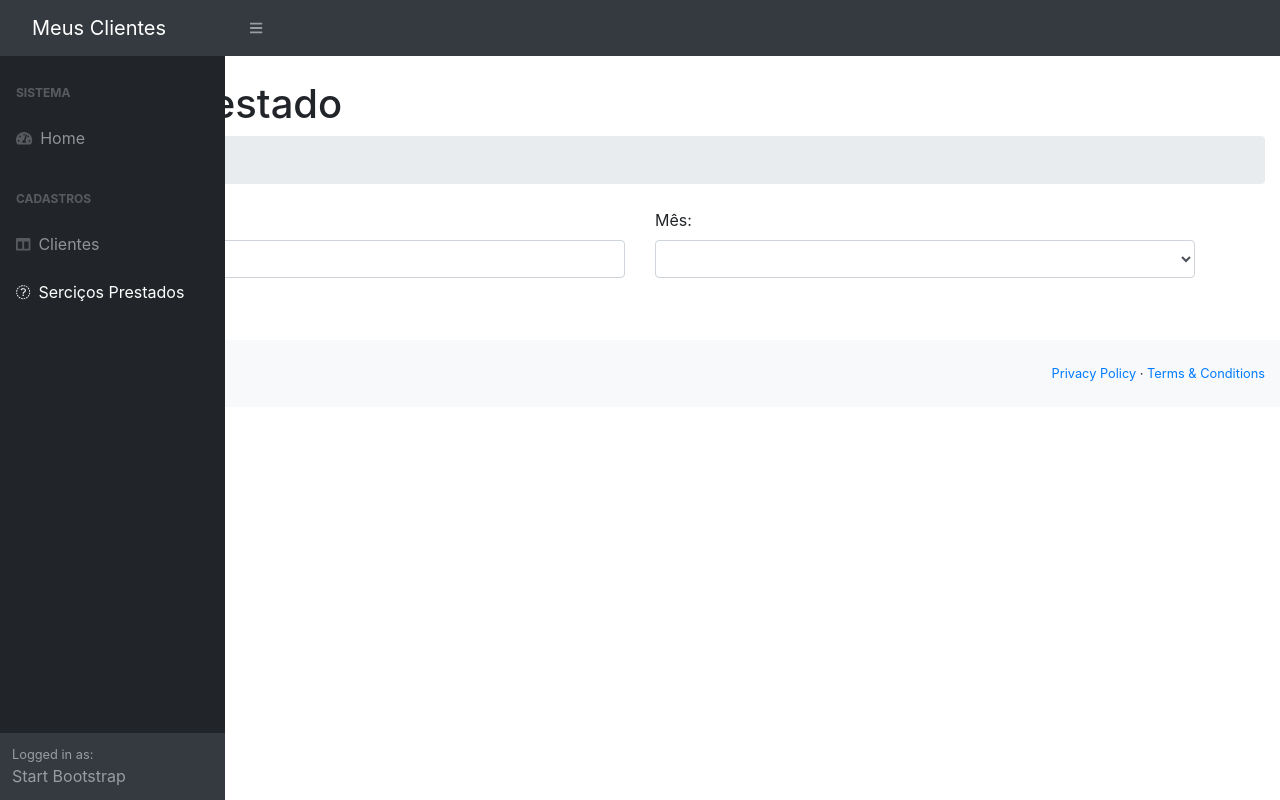
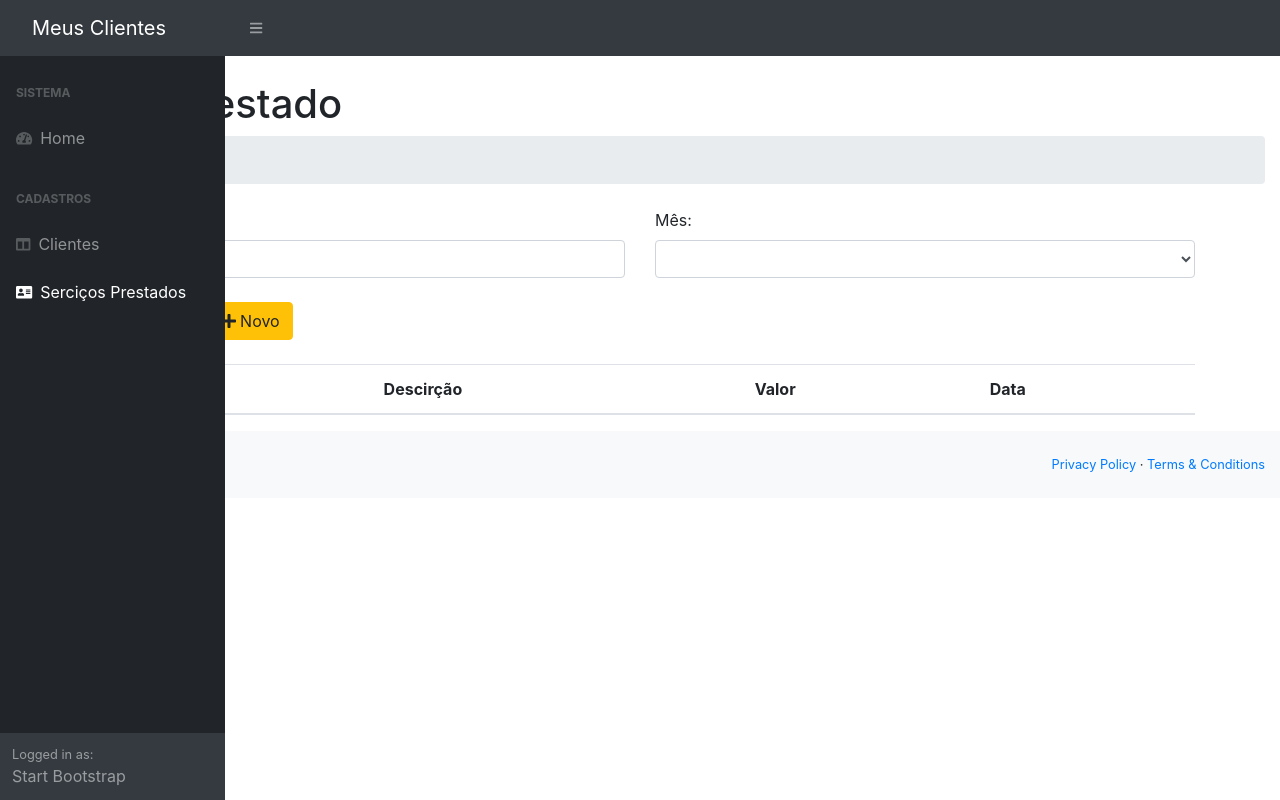
Before and after one commit to VitorCMoraes/Angular9Udemy, an Angular app: page /servico-prestado-listagem in a window 1280 px wide. Built offline with nearby package versions, Linux system fonts and the light colour scheme.

Commit message:
Finalizado modulo 9

```diff
--- a/src/app/servico-prestado.service.ts
+++ b/src/app/servico-prestado.service.ts
@@ -1,8 +1,9 @@
-import { HttpClient } from '@angular/common/http';
+import { HttpClient, HttpParams } from '@angular/common/http';
 import { Injectable } from '@angular/core';
 import { ServicoPrestado } from './servico-prestado/servicoPrestado';
 import { Observable } from 'rxjs';
 import { environment } from '../environments/environment';
+import { ServicoPrestadoBusca } from './servico-prestado/servico-prestado-lista/servicoPrestadoBusca';
 
 @Injectable({
   providedIn: 'root'
@@ -18,4 +19,14 @@
   salvar(servicoPrestado: ServicoPrestado) : Observable<ServicoPrestado> {
     return this.http.post<ServicoPrestado>(this.apiURL, servicoPrestado);
   }
+
+  buscar(nome: string, mes: number) : Observable<ServicoPrestadoBusca[]> {
+    const httpParams = new HttpParams()
+      .set("nome", nome)
+      .set("mes", mes ? mes.toString() : '');
+
+    const url = this.apiURL + "?" + httpParams.toString();
+
+    return this.http.get<any>(url);
+  }
 }
--- a/src/app/servico-prestado/servico-prestado-form/servico-prestado-form.component.html
+++ b/src/app/servico-prestado/servico-prestado-form/servico-prestado-form.component.html
@@ -59,7 +59,13 @@
             <div class="col-md-3">
                 <button type="submit" class="btn btn-success">
                     <i class="fa fa-save"></i>
-                     Salvar</button>
+                     Salvar
+                </button>
+
+                <button type="button" routerLink="/servico-prestado-listagem" class="btn btn-danger ml-1">
+                    <i class="fa fa-save"></i>
+                     Voltar
+                </button>
             </div>
         </div>
     </form>
--- a/src/app/servico-prestado/servico-prestado-lista/servico-prestado-lista.component.html
+++ b/src/app/servico-prestado/servico-prestado-lista/servico-prestado-lista.component.html
@@ -28,7 +28,38 @@
                 <button type="submit" class="btn btn-primary">
                     <i class="fa fa-search"></i> Consultar
                 </button>
+
+                <button type="button" routerLink="/servico-prestado-form" class="btn btn-warning ml-1">
+                    <i class="fa fa-plus"></i> Novo
+                </button>
             </div>
         </div>
     </form>
+
+    <br />
+    <div class="row">
+        <div class="alert alert-warning" role="alert" *ngIf="message">
+            {{ message }}
+        </div>
+        <div class="col-md-12">
+            <table class="table">
+                <thead>
+                    <tr>
+                        <th>Cliente</th>
+                        <th>Descirção</th>
+                        <th>Valor</th>
+                        <th>Data</th>
+                    </tr>
+                </thead>
+                <tbody>
+                    <tr *ngFor="let s of lista">
+                        <td>{{ s.cliente.nome }}</td>
+                        <td>{{ s.descricao }}</td>
+                        <td>{{ s.valor }}</td>
+                        <td>{{ s.data }}</td>
+                    </tr>
+                </tbody>
+            </table>
+        </div>
+    </div>
 </div>
--- a/src/app/servico-prestado/servico-prestado-lista/servico-prestado-lista.component.ts
+++ b/src/app/servico-prestado/servico-prestado-lista/servico-prestado-lista.component.ts
@@ -1,4 +1,6 @@
 import { Component, OnInit } from '@angular/core';
+import { ServicoPrestadoBusca } from './servicoPrestadoBusca';
+import { ServicoPrestadoService } from 'src/app/servico-prestado.service';
 
 @Component({
   selector: 'app-servico-prestado-lista',
@@ -10,8 +12,10 @@
   nome: string;
   mes: number;
   meses: number[];
+  lista: ServicoPrestadoBusca[];
+  message: string;
 
-  constructor() {
+  constructor(private service: ServicoPrestadoService) {
     this.meses = [1, 2, 3, 4, 5, 6, 7, 8, 9, 10, 11, 12];
   }
 
@@ -19,7 +23,16 @@
   }
 
   consultar() {
-    console.log(this.nome, this.mes)
+    this.service.buscar(this.nome, this.mes)
+      .subscribe(response => {
+        this.lista = response;
+        if( this.lista.length <= 0 ) {
+          this.message = "Nenhum registro encontrado.";
+        }else {
+          this.message = null;
+        }
+      })
+
   }
 
 }
--- a/src/app/template/sidebar/sidebar.component.html
+++ b/src/app/template/sidebar/sidebar.component.html
@@ -18,7 +18,7 @@
                 </a>
                 <a class="nav-link collapsed" routerLink="/servico-prestado-listagem" data-toggle="collapse" data-target="#collapseLayouts" aria-expanded="false" aria-controls="collapseLayouts">
                     <div class="sb-nav-link-icon">
-                        <i class="fas fa-money"></i>
+                        <i class="fas fa-address-card"></i>
                     </div>
                      Serciços Prestados
                 </a>
```
